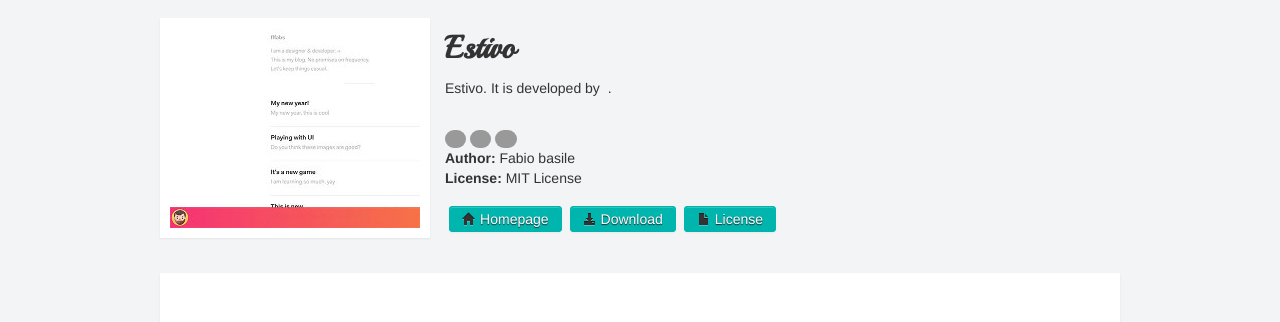
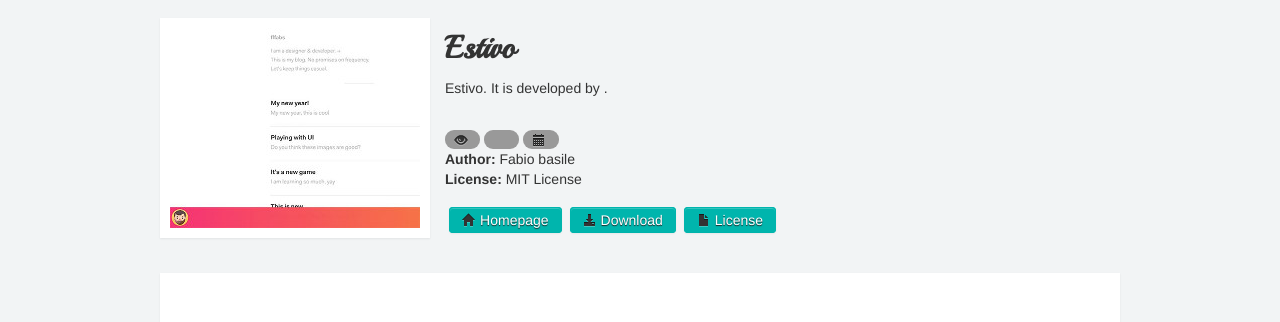
Before and after one commit to administrasi-net/jekylltheme.net, a Jekyll site: the page built from _posts/2015-08-20-estivo.markdown, in a window 1280 px wide. Shown: the part 184-506 px from the top of the page. Built offline with Jekyll 4.4.1, drawn with Linux system fonts in a browser that asks for light colours; comment, search, counter and statistics services are not loaded.

Commit message:
Update post.html

```diff
--- a/_layouts/post.html
+++ b/_layouts/post.html
@@ -10,22 +10,20 @@
 
 	<p>{{ page.title }}. It is developed by
 
-	<a class="users" target="_blank" href="">
-		<img height="36" weight="36" src="" alt="" class="avatar-post avatar-post-jq" title="">
-		</a>.
+		<a class="users" target="_blank" href="" ><span class="username"></span></a>.
 		<span class="desc"></span>
 	</p>
 	<br>
 		<span class="badge badge-dark">
-			<i class="fa fa-star-o" aria-hidden="true"></i>&nbsp;
+			<i class="icon-eye-open" aria-hidden="true"></i>&nbsp;
 			<span class="stars"></span>
 		</span>
 		<span class="badge badge-dark">
-			<i class="fa fa-code-fork" aria-hidden="true"></i>&nbsp;
+			<i class="icon-code-fork" aria-hidden="true"></i>&nbsp;
 			<span class="forks"></span>
 		</span>
 		<span class="badge badge-dark">
-			<i class="fa fa-calendar-o" aria-hidden="true"></i>&nbsp;
+			<i class="icon-calendar" aria-hidden="true"></i>&nbsp;
 			<span class="date"></span>
 		</span>
 
```
